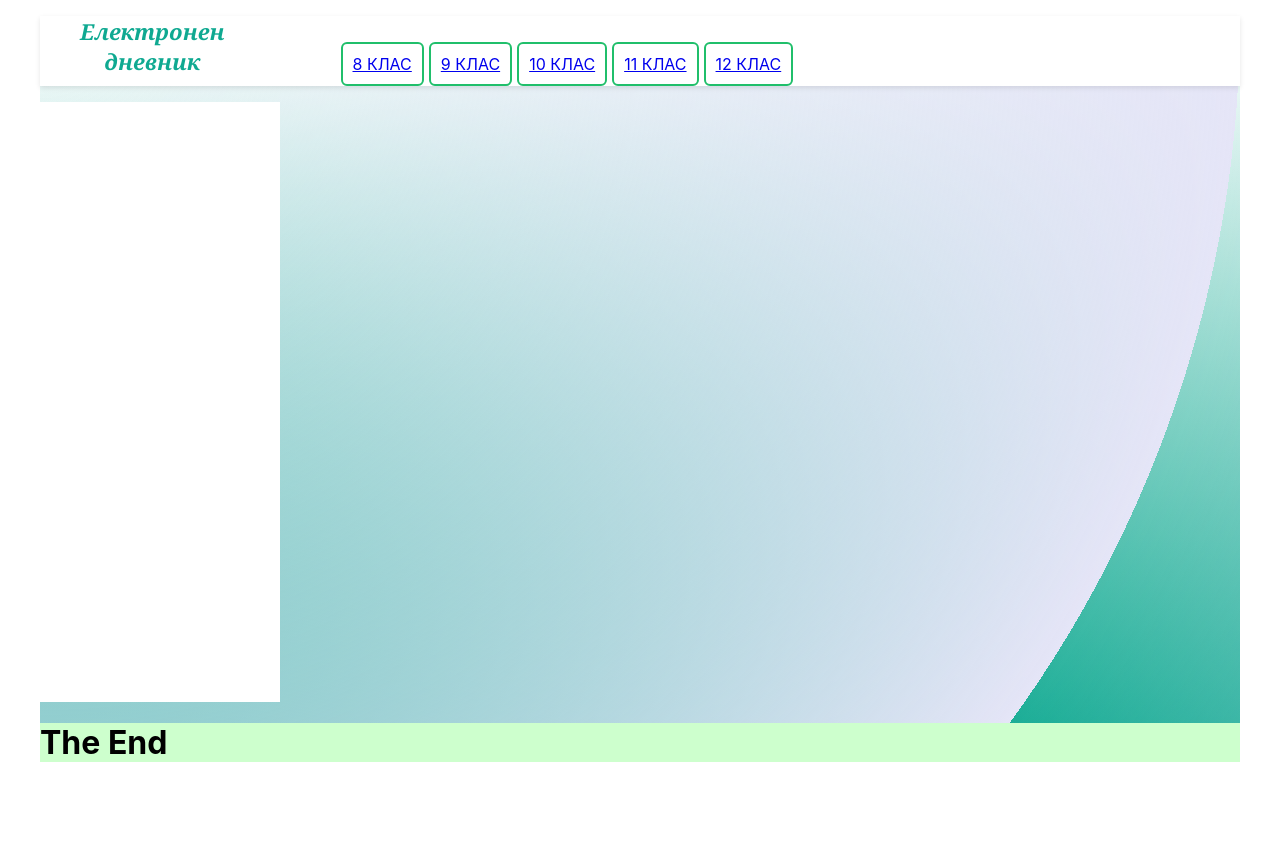
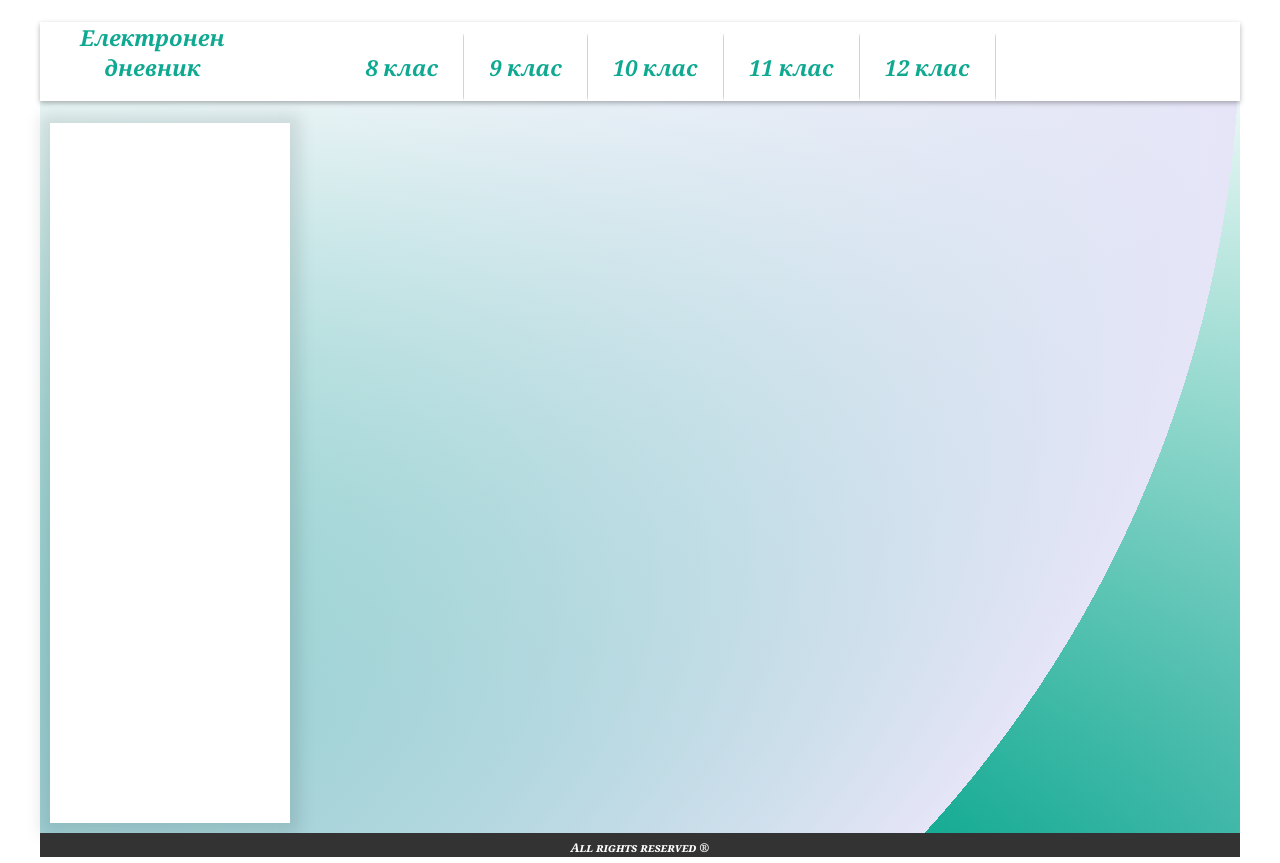
Before and after one commit to VladimirVasilev88/evaluationNotebook, a React (Create React App) app in the folder client/: page / in a window 1280 px wide. Before the commit the page ends 800 px from the top, so only its background shows below. Built offline with nearby package versions, Linux system fonts and the light colour scheme.

Commit message:
Header style
Header style

```diff
--- a/client/src/App.css
+++ b/client/src/App.css
@@ -1,8 +1,8 @@
 .container{
   width: 1200px;
-  max-height: 100%;
+  height: 100% importa;
   margin: 0px auto;
   background-color: #E5E5F7;
   background-image:  repeating-radial-gradient( circle at 0 0, transparent 0, #E5E5F7 1200px ), repeating-linear-gradient( white, #0fa991 );
-  position: relative;
+
 }
--- a/client/src/components/Footer/Footer.css
+++ b/client/src/components/Footer/Footer.css
@@ -1,4 +1,7 @@
 #site-footer{
-    height: 5%;
-    background-color: rgb(205, 255, 205);
+    height: 2em;
+    background-color: #333333;
+    color: white;
+    text-align: center;
+    font: italic small-caps bold 12px/30px Georgia, serif;
 }
--- a/client/src/components/Footer/Footer.js
+++ b/client/src/components/Footer/Footer.js
@@ -3,7 +3,7 @@ import './Footer.css';
 const Footer = () => {
 return(
     <footer id='site-footer'>
-        <h1>The End</h1>
+        <span>Аll rights reserved ®</span>
     </footer>
     );
 };
--- a/client/src/components/Header/Header.css
+++ b/client/src/components/Header/Header.css
@@ -1,30 +1,39 @@
 #site-header{
     background-color: white;
-    box-shadow: 0px 2px 5px 0px rgb(0 0 0 / 10%);
+    box-shadow: 0px 2px 5px 0px rgb(0 0 0 / 30%);
+    font: italic small-caps bold 22px/30px Georgia, serif;
+    text-decoration: none;
+}
+.navButtons a{
+    text-decoration: none !important;
+    color: #0fa991;
 }
 .eDiary-text{
     display: inline-block;
     margin-right: 10%;
     text-align: center;
     color: #0fa991;
-    font: italic small-caps bold 22px/30px Georgia, serif;
+
 
 }
 .navButtons {
-    color: #20bf6b;
-    text-transform: uppercase;
+    color: #0fa991;
     background: #ffffff;
-    padding: 10px;
-    border: 2px solid #20bf6b;
-    border-radius: 6px;
+    border-bottom: 4px solid white;
+    border-top: 4px solid white;
+    border-right: 1px solid lightgrey;
     display: inline-block;
     transition: all 0.3s ease 0s;
-    margin-right: 5px;
+    padding-right: 25px;
+    padding-left: 25px;
+    padding-bottom: 15px;
+    padding-top: 15px;
+
+
 }
 
 .navButtons:hover{
-    color: #494949;
-    border-radius: 50px;
-    border-color: #494949;
+    border-top: 4px solid #20bf6b;
+    border-bottom: 4px solid #20bf6b;
     transition: all 0.3s ease 0s;
 }
--- a/client/src/components/Header/Header.js
+++ b/client/src/components/Header/Header.js
@@ -4,7 +4,7 @@ const Header = () => {
 return(
     <header id='site-header'>
          <ul>
-             <li className='eDiary-text'>Електронен<br/> дневник </li>
+            <li className='eDiary-text'>Електронен<br/> дневник </li>
             <li className='navButtons'><a href="#">8 клас</a></li>
             <li className='navButtons'><a href="#">9 клас</a></li>
             <li className='navButtons'><a href="#">10 клас</a></li>
--- a/client/src/components/Menu/Menu.css
+++ b/client/src/components/Menu/Menu.css
@@ -1,6 +1,8 @@
 #site-menu{
-    height: 600px;
+    height: 700px;
     width: 20%;
     background-color: white;
+    margin: 0px 0px 10px 10px;
+    box-shadow: 0px 2px 15px 10px rgb(0 0 0 / 10%);
 
 }
```
